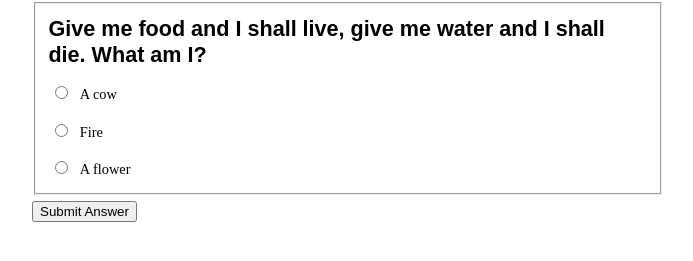
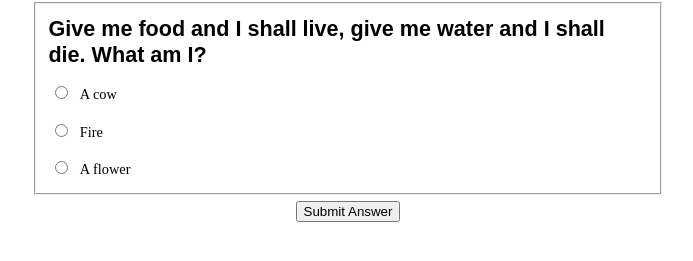
Before and after one commit to Crimsonkingz/MultipleChoiceQuiz2, a plain HTML site: page index.html in a window 1280 px wide. Shown: the part 47-308 px from the top of the page, without its empty margins (292-985 px from the left). Drawn offline with Linux system fonts and the light colour scheme.

Commit message:
Submit button centered

```diff
--- a/css/styles.css
+++ b/css/styles.css
@@ -45,7 +45,7 @@ input {
 	display:block;
 }
 
-#buttonDiv {
+#submit {
 	text-align: center;
 	margin: 1% auto;
 
```
